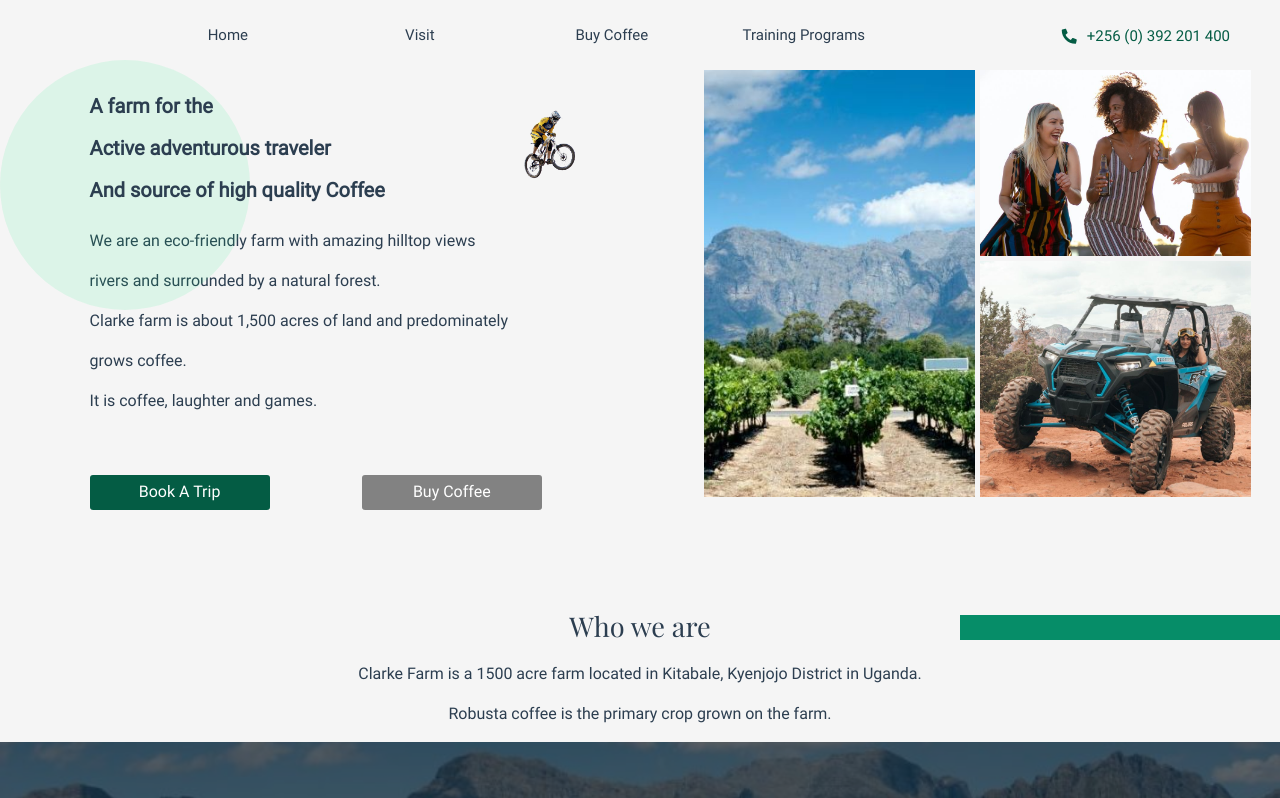
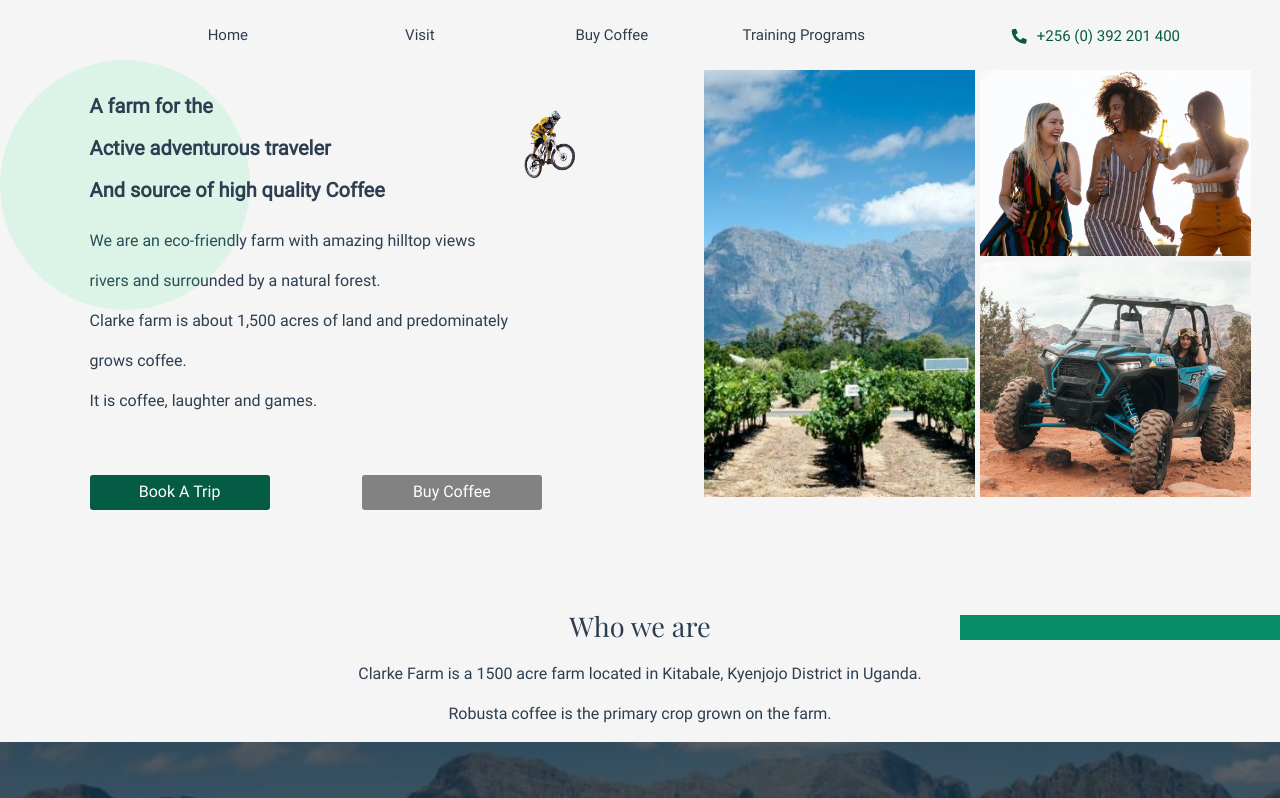
Before and after one commit to Jacob-Nuwamanya77/clarke-farm, a Vue app: page / in a window 1280 px wide. Shown: the top 798 px of the page. Built offline with nearby package versions, Linux system fonts and the light colour scheme.

Commit message:
update styles on nav bar.

```diff
--- a/src/App.vue
+++ b/src/App.vue
@@ -149,7 +149,7 @@ body {
 }
 @media screen and (min-width:1280px){
   .contact{
-    right:50px;
+    right:100px;
   }
 }
 .phone-icon{
```
